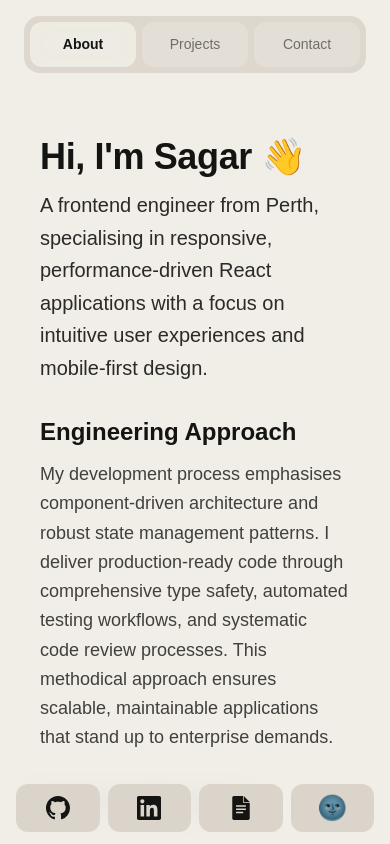
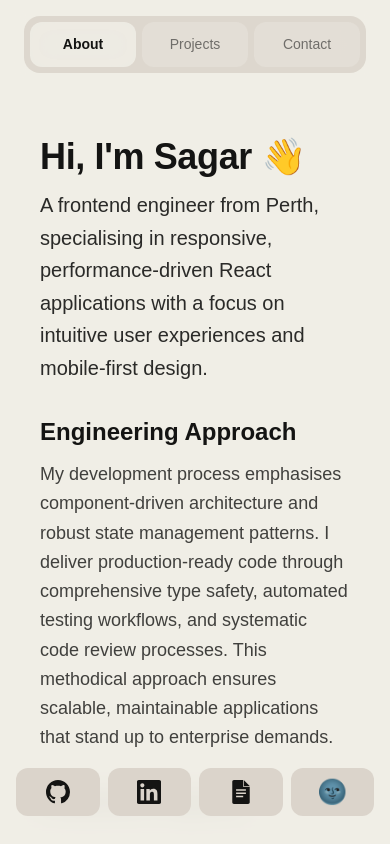
Before and after one commit to sagar-datta/portfolio, a Next.js app: page / in a window 390 px wide. Shown: the top 844 px of the page. Built offline with nearby package versions, Linux system fonts and the light colour scheme.

Commit message:
move mobile dock higher

```diff
--- a/src/components/organisms/Dock/MobileDock.tsx
+++ b/src/components/organisms/Dock/MobileDock.tsx
@@ -9,7 +9,7 @@ interface IMobileDockProps {
 export const MobileDock = ({ items }: IMobileDockProps) => {
   return (
     <div className="block lg:[@media(hover:hover)]:hidden fixed bottom-0 left-0 right-0 z-10">
-      <div className="w-full bg-glass-blur dark:bg-glass-blur-dark backdrop-blur-glass px-4 pb-[calc(env(safe-area-inset-bottom)+0.75rem)] pt-3">
+      <div className="w-full bg-glass-blur dark:bg-glass-blur-dark backdrop-blur-glass px-4 pb-7 pt-3">
         <div className="grid grid-cols-4 gap-2 max-w-sm mx-auto">
           {items.map((item) => (
             <button
```
